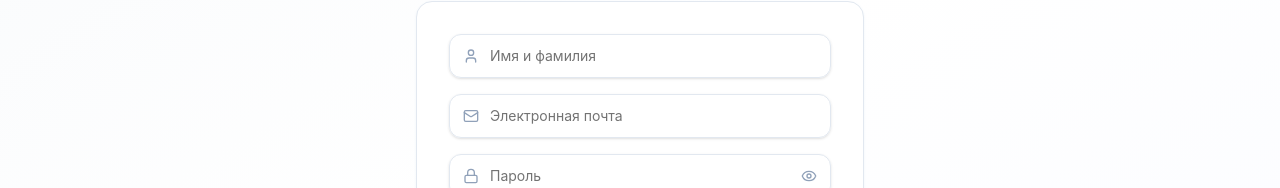
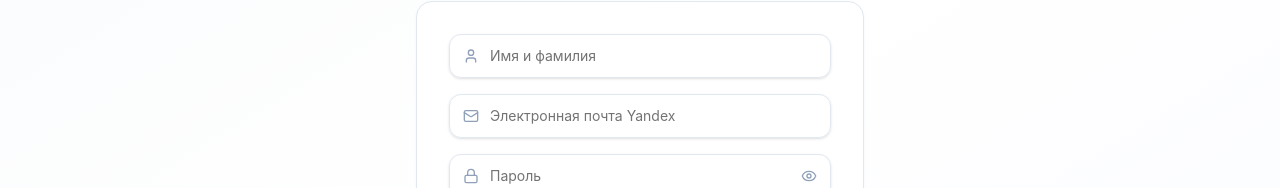
Before and after one commit to Zhenya848/ActsValidatorFrontend, a React (Vite) app: page /register in a window 1280 px wide. Shown: the part 347-535 px from the top of the page. Built offline with nearby package versions, Linux system fonts and the light colour scheme.

Commit message:
AddFavicon

```diff
--- a/index.html
+++ b/index.html
@@ -2,7 +2,7 @@
 <html lang="en">
   <head>
     <meta charset="UTF-8" />
-    <link rel="icon" type="image/svg+xml" href="/vite.svg" />
+    <link rel="icon" type="image/svg+xml" href="/favicon-filled.svg" />
     <meta name="viewport" content="width=device-width, initial-scale=1.0" />
     <title>Express Sverka – быстрая и точная сверка актов с контрагентами</title>
   </head>
--- a/src/app/baseApi.tsx
+++ b/src/app/baseApi.tsx
@@ -5,7 +5,7 @@ import type { LoginResponse } from "../features/accounts/responses/LoginResponse
 import { setCredentials } from "./auth.slice";
 
 export const ACTS_SERVICE_API_URL = "/api/Acts/"
-export const USER_SERVICE_API_URL = "/api/Auth/";
+export const USER_SERVICE_API_URL = "http://localhost:5172/api/Auth/";
 export const PAYMENT_SERVICE_API_URL = "/api/Payments/";
 
 const baseQuery = fetchBaseQuery({
--- a/src/widgets/components/auth/RegisterLayout.tsx
+++ b/src/widgets/components/auth/RegisterLayout.tsx
@@ -96,7 +96,7 @@ export function RegisterLayout() {
                     <Mail className="absolute left-3.5 top-1/2 -translate-y-1/2 w-4 h-4 text-slate-400" />
                     <Input
                     type="email"
-                    placeholder="Электронная почта"
+                    placeholder="Электронная почта Yandex"
                     value={email}
                     onChange={(e) => setEmail(e.target.value)}
                     className="pl-10 h-11 rounded-xl border-slate-200"
```
Also changed, not shown: public/favicon-filled.svg (added).
